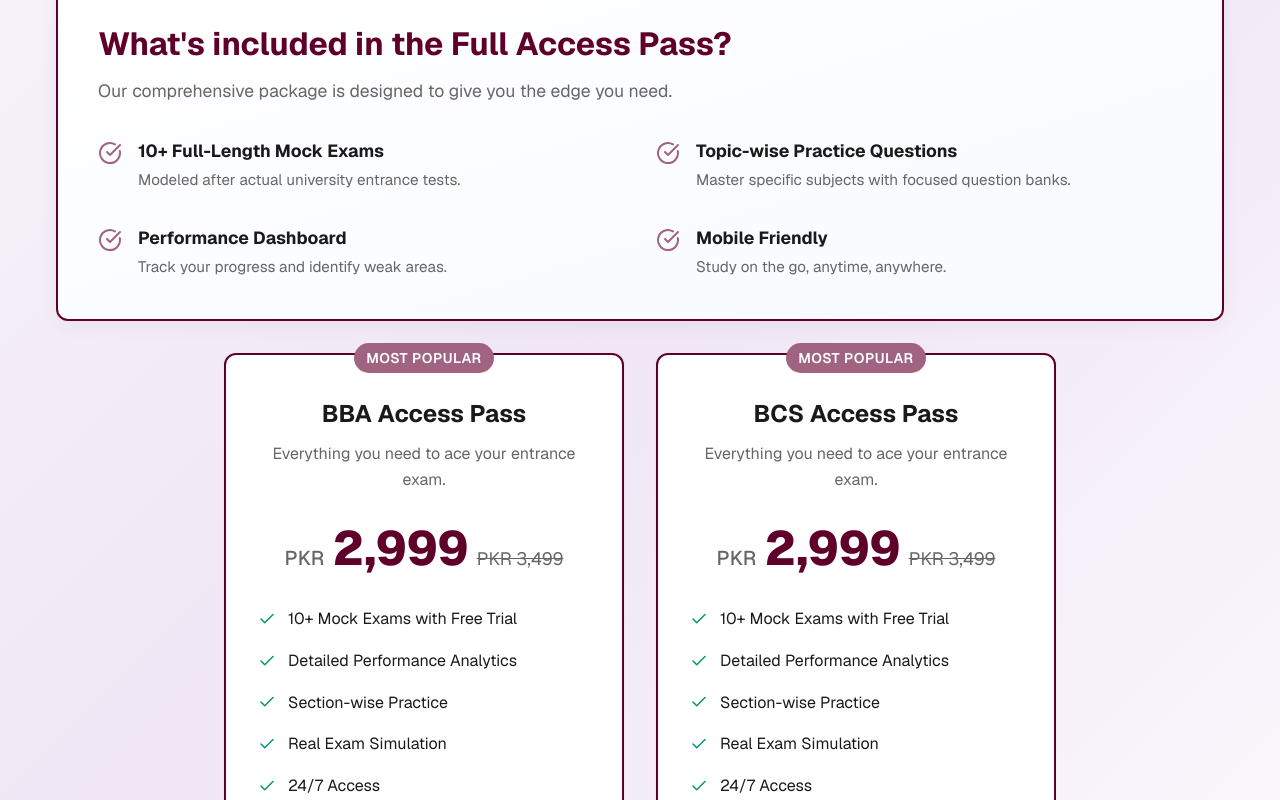
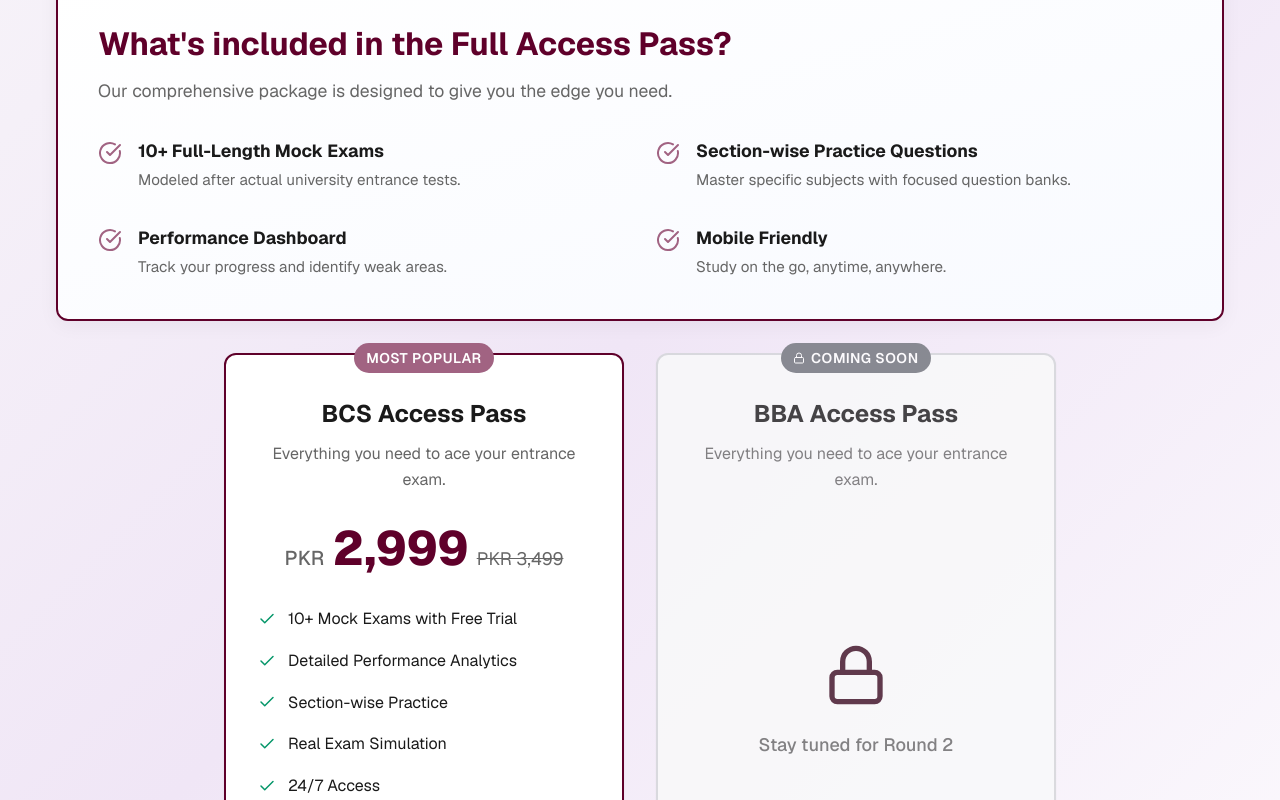
Before and after one commit to nanfaweb/Valsent, a Next.js app: page /pricing in a window 1280 px wide. Shown: the part 700-1500 px from the top of the page. Built offline with nearby package versions, Linux system fonts and the light colour scheme; no server answers.

Commit message:
minor UI changes

```diff
--- a/src/app/page.tsx
+++ b/src/app/page.tsx
@@ -65,8 +65,8 @@ export default function Home() {
           </div>
           <div className={styles.pricingWrapper}>
             <PricingCard type="trial" />
+            <PricingCard type="bcs" />
             <PricingCard type="bba" />
-            <PricingCard type="bcs" />
           </div>
         </div>
       </section>
--- a/src/app/pricing/page.module.css
+++ b/src/app/pricing/page.module.css
@@ -39,7 +39,7 @@
     flex-wrap: wrap;
     gap: 2rem;
     margin-top: 2rem;
-    align-items: center;
+    align-items: stretch;
 }
 
 .details {
--- a/src/app/pricing/page.tsx
+++ b/src/app/pricing/page.tsx
@@ -53,7 +53,7 @@ export default function PricingPage() {
                         <li>
                             <CheckCircle className={styles.icon} />
                             <div>
-                                <h3>Topic-wise Practice Questions</h3>
+                                <h3>Section-wise Practice Questions</h3>
                                 <p>Master specific subjects with focused question banks.</p>
                             </div>
                         </li>
@@ -75,8 +75,8 @@ export default function PricingPage() {
                 </div>
 
                 <div className={styles.pricingGrid}>
+                    <PricingCard type="bcs" isCheckout={true} />
                     <PricingCard type="bba" isCheckout={true} />
-                    <PricingCard type="bcs" isCheckout={true} />
                 </div>
             </div>
         </main>
--- a/src/components/landing/ScreenshotShowcase.tsx
+++ b/src/components/landing/ScreenshotShowcase.tsx
@@ -14,7 +14,7 @@ const screenshots = [
     {
         src: "/screenshots/ss2.png",
         title: "Detailed Question Review",
-        description: "Review every question with correct answers and explanations.",
+        description: "Review every question with correct answers.",
     },
     {
         src: "/screenshots/ss3.png",
--- a/src/components/ui/PricingCard.module.css
+++ b/src/components/ui/PricingCard.module.css
@@ -9,7 +9,7 @@
     padding: 2.5rem 2rem;
     max-width: 400px;
     width: 100%;
-    height: 100%;
+    flex: 1;
 }
 
 .soon {
@@ -59,6 +59,13 @@
     font-weight: 600;
     text-transform: uppercase;
     letter-spacing: 0.5px;
+    display: flex;
+    align-items: center;
+    gap: 0.35rem;
+}
+
+.lockedBadge {
+    background-color: #6b7280;
 }
 
 .title {
--- a/src/components/ui/PricingCard.tsx
+++ b/src/components/ui/PricingCard.tsx
@@ -30,7 +30,7 @@ export const PricingCard = ({ isCheckout = false, type = 'bba' }: PricingCardPro
                     features: [
                         "1 Full-Length Mock Exam",
                         "Performance Analytics",
-                        "Topic-wise Practice",
+                        "Section-wise Practice",
                         "Unlimited Retakes",
                         "Account required"
                     ],
@@ -41,10 +41,27 @@ export const PricingCard = ({ isCheckout = false, type = 'bba' }: PricingCardPro
                     )
                 };
             case 'bba':
+                return {
+                    badge: "Coming Soon",
+                    title: "BBA Access Pass",
+                    description: "Everything you need to ace your entrance exam.",
+                    price: "2,999",
+                    currency: "PKR",
+                    original: "PKR 3,499",
+                    features: [
+                        "10+ Mock Exams with Free Trial",
+                        "Performance Analytics",
+                        "Section-wise Practice",
+                        "Real Exam Simulation",
+                        "24/7 Access"
+                    ],
+                    isLocked: true,
+                    cta: null
+                };
             case 'bcs':
                 return {
                     badge: "Most Popular",
-                    title: type === 'bba' ? "BBA Access Pass" : "BCS Access Pass",
+                    title: "BCS Access Pass",
                     description: "Everything you need to ace your entrance exam.",
                     price: "2,999",
                     currency: "PKR",
@@ -56,6 +73,7 @@ export const PricingCard = ({ isCheckout = false, type = 'bba' }: PricingCardPro
                         "Real Exam Simulation",
                         "24/7 Access"
                     ],
+                    isLocked: false,
                     cta: isCheckout ? (
                         <CheckoutButton />
                     ) : (
@@ -73,6 +91,7 @@ export const PricingCard = ({ isCheckout = false, type = 'bba' }: PricingCardPro
                     currency: "",
                     original: null,
                     features: [],
+                    isLocked: false,
                     cta: null
                 };
         }
@@ -81,11 +100,23 @@ export const PricingCard = ({ isCheckout = false, type = 'bba' }: PricingCardPro
     const content = getContent();
 
     return (
-        <Card className={`${styles.container} ${isTrial ? styles.trial : ''}`}>
-            {content.badge && <div className={styles.badge}>{content.badge}</div>}
+        <Card className={`${styles.container} ${isTrial ? styles.trial : ''} ${content.isLocked ? styles.soon : ''}`}>
+            {content.badge && (
+                <div className={`${styles.badge} ${content.isLocked ? styles.lockedBadge : ''}`}>
+                    {content.isLocked && <Lock size={12} />}
+                    {content.badge}
+                </div>
+            )}
             <h3 className={styles.title}>{content.title}</h3>
             <p className={styles.description}>{content.description}</p>
 
+            {content.isLocked ? (
+                <div className={styles.lockedContent}>
+                    <Lock size={64} className={styles.mainLock} />
+                    <p className={styles.lockCaption}>Stay tuned for Round 2</p>
+                </div>
+            ) : (
+                <>
                     <div className={styles.price}>
                         {content.currency && <span className={styles.currency}>{content.currency}</span>}
                         <span className={styles.amount}>{content.price}</span>
@@ -106,6 +137,8 @@ export const PricingCard = ({ isCheckout = false, type = 'bba' }: PricingCardPro
                             {content.cta}
                         </div>
                     )}
+                </>
+            )}
         </Card>
     );
 };
```
Lines whose indentation alone changed are shown as unchanged.
